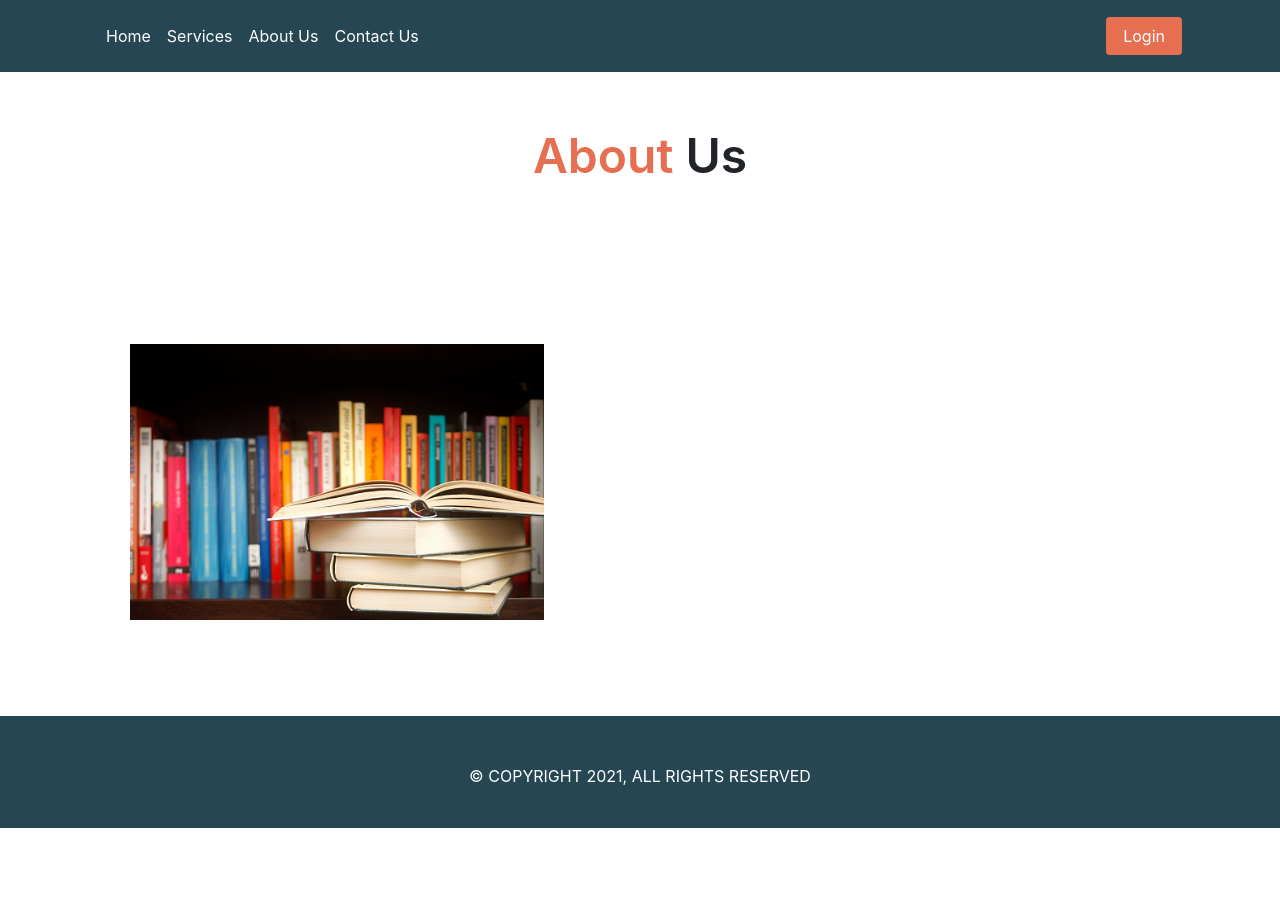
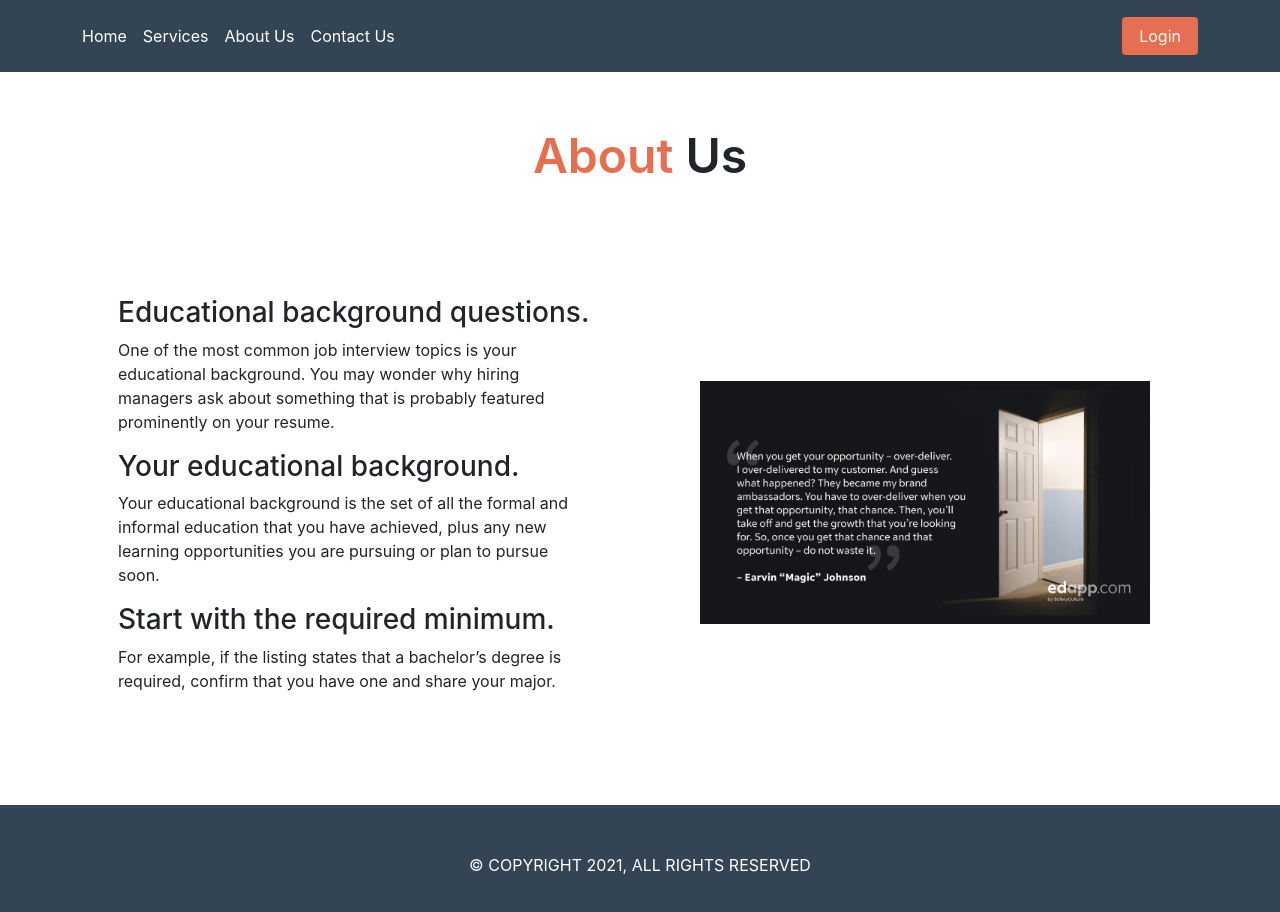
Before and after one commit to habibshrabon/e-learning, a React (Create React App) app: page /aboutus in a window 1280 px wide. Shown: the top 912 px of the page. Before the commit the page ends 828 px from the top, so only its background shows below. Built offline with nearby package versions, Linux system fonts and the light colour scheme.

Commit message:
redme file added

```diff
--- a/src/App.js
+++ b/src/App.js
@@ -2,6 +2,8 @@ import { BrowserRouter as Router, Switch, Route } from "react-router-dom";
 import "./App.css";
 import AboutUs from "./components/AboutUs/AboutUs";
 import Contact from "./components/Contact/Contact";
+import Footer from "./components/Footer/Footer";
+import Header from "./components/Header/Header";
 import Home from "./components/Home/Home";
 import NotFound from "./components/NotFound/NotFound";
 import ServicesData from "./components/ServicesData/ServicesData";
@@ -10,6 +12,7 @@ function App() {
   return (
     <div>
       <Router>
+        <Header />
         <Switch>
           <Route exact path="/">
             <Home />
@@ -30,6 +33,7 @@ function App() {
             <NotFound />
           </Route>
         </Switch>
+        <Footer />
       </Router>
     </div>
   );
--- a/src/components/AboutUs/AboutUs.js
+++ b/src/components/AboutUs/AboutUs.js
@@ -1,24 +1,38 @@
 import React from "react";
-import Footer from "../Footer/Footer";
-import Header from "../Header/Header";
-import image from "../../images/books.jpg";
+import image from "../../images/img.png";
 
 const AboutUs = () => {
   return (
     <div>
-      <Header />
       <section className="container">
         <h2 className="text-center py-5">
           <span className="text-style">About</span> Us
         </h2>
-        <div className="row align-items-center py-5">
-          <div className="col-md-6 pe-5">
+        <div className="row align-items-center pb-5">
+          <div className="col-md-6 p-5">
+            <h3>Educational background questions.</h3>
+            <p>
+              One of the most common job interview topics is your educational
+              background. You may wonder why hiring managers ask about something
+              that is probably featured prominently on your resume.
+            </p>
+            <h3>Your educational background.</h3>
+            <p>
+              Your educational background is the set of all the formal and
+              informal education that you have achieved, plus any new learning
+              opportunities you are pursuing or plan to pursue soon.
+            </p>
+            <h3>Start with the required minimum.</h3>
+            <p>
+              For example, if the listing states that a bachelor’s degree is
+              required, confirm that you have one and share your major.
+            </p>
+          </div>
+          <div className="col-md-6">
             <img className="img-fluid p-5" src={image} alt="" />
           </div>
-          <div className="col-md-6"></div>
         </div>
       </section>
-      <Footer />
     </div>
   );
 };
--- a/src/components/Contact/Contact.js
+++ b/src/components/Contact/Contact.js
@@ -1,11 +1,8 @@
 import React from "react";
-import Footer from "../Footer/Footer";
-import Header from "../Header/Header";
 
 const Contact = () => {
   return (
     <div className="container">
-      <Header />
       <section className="py-5 d-flex justify-content-center contact-bg">
         <div className="container contact p-5">
           <h2 className="text-center pb-5">Contact Us</h2>
@@ -39,7 +36,6 @@ const Contact = () => {
           </div>
         </div>
       </section>
-      <Footer />
     </div>
   );
 };
--- a/src/components/Header/Header.js
+++ b/src/components/Header/Header.js
@@ -6,11 +6,11 @@ const Header = () => {
   return (
     <nav className="navbar navbar-expand-lg pt-0 pb-0 navbar-light  bg-color">
       <div className="container">
-        <div className="collapse navbar-collapse p-3" id="navbarNav">
+        <div className="collapse navbar-collapse py-3" id="navbarNav">
           <ul className="navbar-nav">
             <li className="nav-item">
               <NavLink
-                className="nav-link active text-white"
+                className="nav-link active text-white ps-0"
                 aria-current="page"
                 to="/home"
               >
--- a/src/components/HeroSection/HeroSection.css
+++ b/src/components/HeroSection/HeroSection.css
@@ -1,5 +1,5 @@
 .bg-color {
-  background-color: #264653;
+  background-color: #334455;
 }
 .button-style {
   background-color: gray;
--- a/src/components/HeroSection/HeroSection.js
+++ b/src/components/HeroSection/HeroSection.js
@@ -3,29 +3,19 @@ import { Link, useHistory } from "react-router-dom";
 import "./HeroSection.css";
 
 const HeroSection = () => {
-  const history = useHistory();
-  const handleClick = () => {
-    console.log("click");
-    history.push("/about");
-  };
   return (
     <div className="bg-color">
       <div className="container">
         <div className="row pb-5">
           <div className="col-md-6 d-flex align-items-center">
             <div>
-              <h1 className="text-white">E-LEARN</h1>
+              <h1 className="text-white">E-LEARNING</h1>
               <p className="text-justify my-3 text-white">
                 E-learning is a structured course or learning experience
                 delivered electronically; it can also include performance
                 support content.
               </p>
-              <button
-                onClick={handleClick}
-                as={Link}
-                to="/about"
-                className="btn-style btn px-3 ms-auto"
-              >
+              <button className="btn-style btn px-3 ms-auto">
                 About Courses
               </button>
             </div>
--- a/src/components/Home/Home.js
+++ b/src/components/Home/Home.js
@@ -1,9 +1,6 @@
 import React, { useEffect, useState } from "react";
-import Footer from "../Footer/Footer";
-import Header from "../Header/Header";
 import HeroSection from "../HeroSection/HeroSection";
 import Service from "../Service/Service";
-import Services from "../Services/Services";
 import "./Home.css";
 
 const Home = () => {
@@ -19,7 +16,6 @@ const Home = () => {
 
   return (
     <div className="">
-      <Header />
       <HeroSection />
       <div style={{ maxWidth: "800px" }} className="mx-auto text-center p-5">
         <h1 className="text-center text-danger">
@@ -32,7 +28,7 @@ const Home = () => {
           get you there.
         </p>
       </div>
-      <div className="container py-5">
+      <div className="container pb-5">
         <div className="row">
           <div className="row row-cols-1 row-cols-md-3 g-4">
             {services.map((service) => (
@@ -41,7 +37,6 @@ const Home = () => {
           </div>
         </div>
       </div>
-      <Footer />
     </div>
   );
 };
--- /dev/null
+++ b/src/components/NotFound/NotFound.css
@@ -0,0 +1,9 @@
+.not-found {
+  height: 79vh;
+  background-color: rgb(250, 249, 249);
+}
+.content-404 {
+  color: rgb(122, 4, 4);
+  text-align: center;
+  padding: 100px 0px;
+}
--- a/src/components/NotFound/NotFound.js
+++ b/src/components/NotFound/NotFound.js
@@ -1,9 +1,14 @@
 import React from "react";
+import "./NotFound.css";
 
 const NotFound = () => {
   return (
-    <div>
-      <h1>404</h1>
+    <div className="not-found">
+      <div className="content-404 mx-auto">
+        <h1>404</h1>
+        <h4>Sorry</h4>
+        <p>Page Not found</p>
+      </div>
     </div>
   );
 };
--- a/src/components/ServicesData/ServicesData.js
+++ b/src/components/ServicesData/ServicesData.js
@@ -1,6 +1,4 @@
 import React, { useEffect, useState } from "react";
-import Footer from "../Footer/Footer";
-import Header from "../Header/Header";
 import Services from "../Services/Services";
 
 const ServicesData = () => {
@@ -12,9 +10,10 @@ const ServicesData = () => {
       .then((data) => setCoursesData(data));
   }, []);
   return (
-    <>
-      <Header />
-      <div className="container py-5">
+    <div className="container">
+      <h1 className="text-center text-style pt-4">All Courses</h1>
+      <hr />
+      <div className="pb-5">
         <div className="row">
           <div className="row row-cols-1 row-cols-md-3 g-4">
             {coursesData.map((courses) => (
@@ -23,8 +22,7 @@ const ServicesData = () => {
           </div>
         </div>
       </div>
-      <Footer />
-    </>
+    </div>
   );
 };
 
```
Also changed, not shown: src/images/img.png (added), 1 other file (tests, documents, lock files or other folders).
